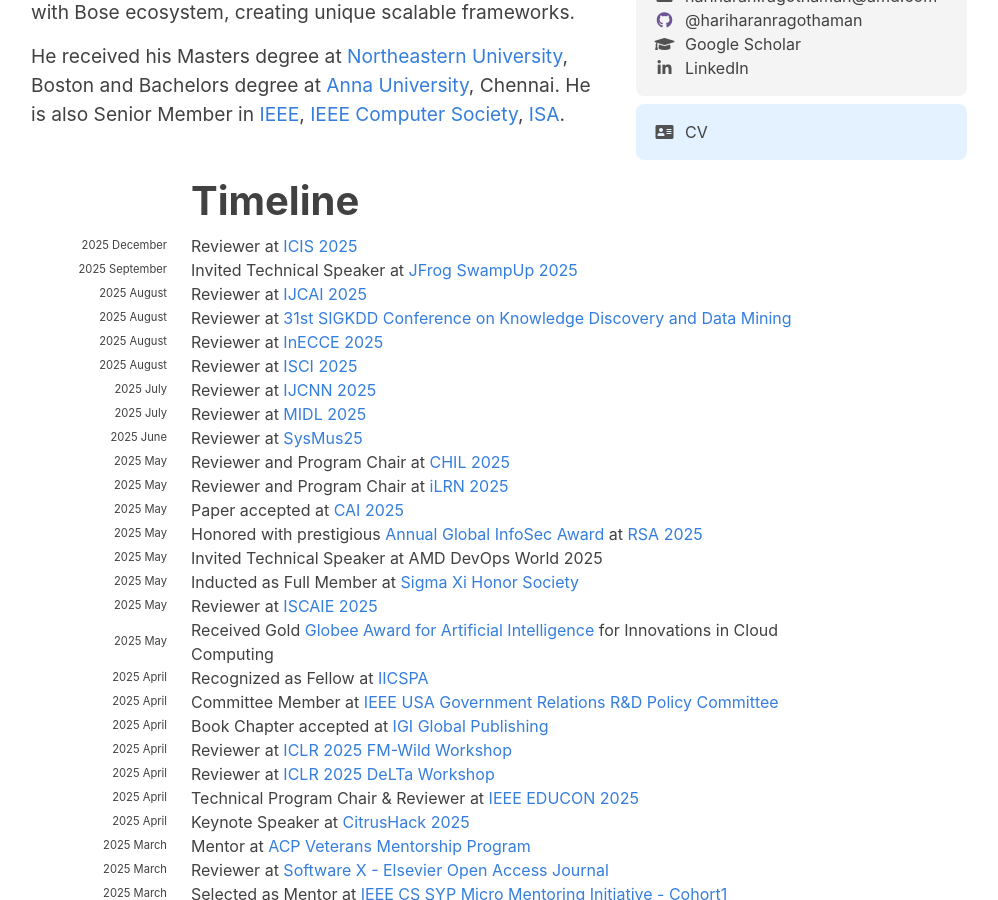
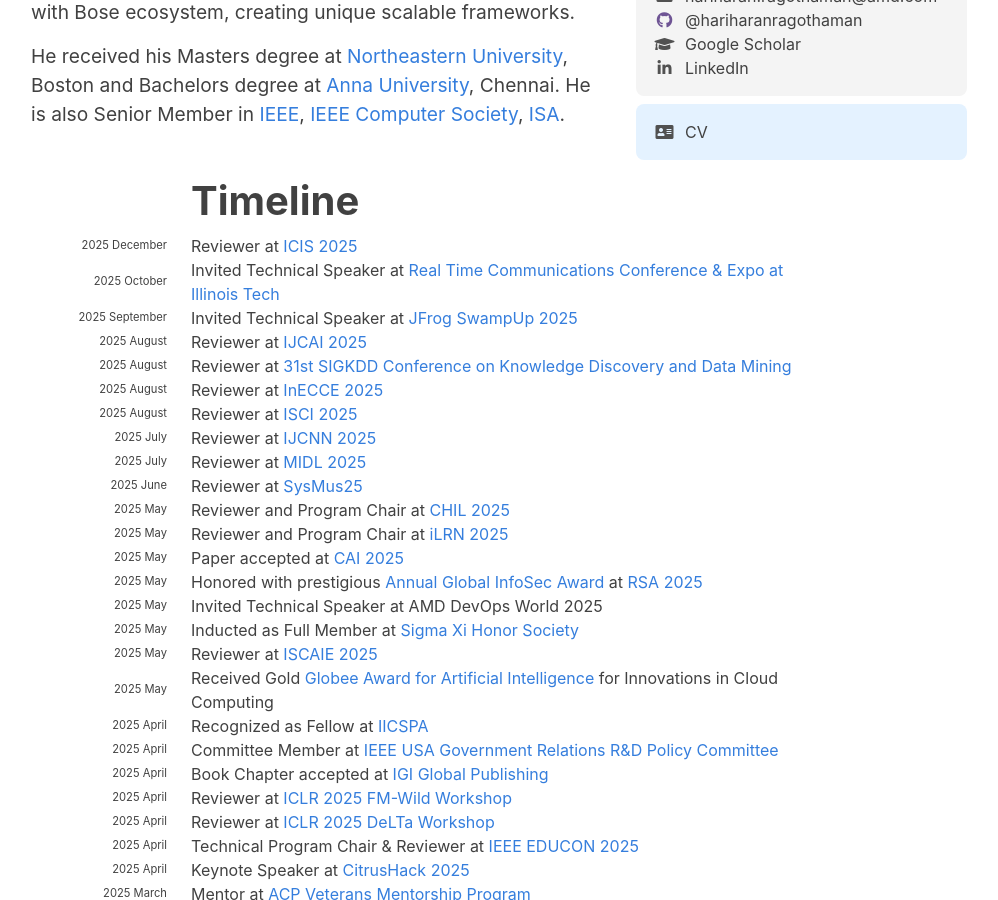
Before and after one commit to hariharanragothaman/hariharanragothaman.github.io, a Jekyll site: the page built from index.md, in a window 1280 px wide and 900 px high, scrolled down 652 px. Shown: the whole window, without its empty margins (141-1139 px from the left). Built offline with Jekyll 4.4.1, drawn with Linux system fonts in a browser that asks for light colours; nearby versions of some CDN libraries; some web fonts are replaced.

Commit message:
Polishes and Updates

```diff
--- a/_data/news.yaml
+++ b/_data/news.yaml
@@ -12,7 +12,9 @@
 
 #-------------------------------------------- October  ------------------------------------------------------------------------------------------------------------------------------------------------------
 
-
+- year: 2025
+  year-extra: October
+  description: Invited Technical Speaker at  <a href="https://www.rtc-conference.com/2025/"> Real Time Communications Conference & Expo at Illinois Tech </a>
 
 #-------------------------------------------- September  ------------------------------------------------------------------------------------------------------------------------------------------------------
 
```
